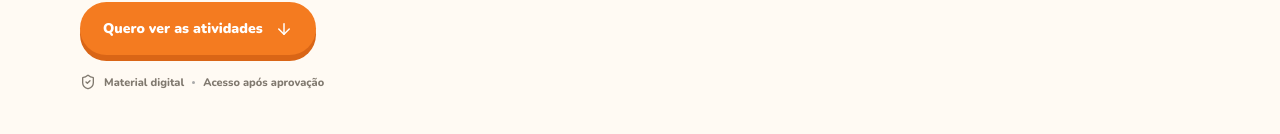
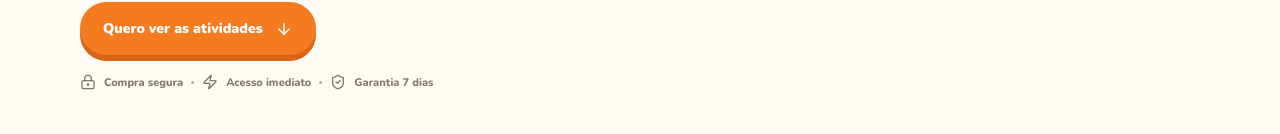
Before and after one commit to thiagosetthework-git/brincatorio, a React (Vite) app: page / in a window 1280 px wide. Shown: the part 818-952 px from the top of the page. Built offline with nearby package versions, Linux system fonts and the light colour scheme.

Commit message:
Atualiza selos de confiança da hero

```diff
--- a/src/App.tsx
+++ b/src/App.tsx
@@ -1,5 +1,5 @@
 import { useState } from 'react'
-import { ArrowDown, ArrowRight, Check, ChevronDown, Download, LockKeyhole, Menu, Printer, ShieldCheck, Sparkles, X } from 'lucide-react'
+import { ArrowDown, ArrowRight, Check, ChevronDown, Download, LockKeyhole, Menu, Printer, ShieldCheck, Sparkles, Zap, X } from 'lucide-react'
 
 const checkoutUrl = 'https://pay.cakto.com.br/wcys8zr_1365256'
 const activities = [
@@ -41,7 +41,7 @@ export default function App() {
         <p className="hero-prompt">Você abre, escolhe uma e começa agora.</p>
         <ul className="hero-points"><li><span><Check size={15}/></span> Ideias fáceis para colocar em prática</li><li><span><Check size={15}/></span> Para diferentes momentos e ritmos</li><li><span><Check size={15}/></span> Mais criatividade e conexão em família</li></ul>
         <button className="button button-primary hero-button" onClick={() => goTo('atividades')}>Quero ver as atividades <ArrowDown size={18}/></button>
-        <div className="hero-assurance"><ShieldCheck size={16}/> Material digital <i/> Acesso após aprovação</div>
+        <div className="hero-assurance"><LockKeyhole size={16}/> Compra segura <i/><Zap size={16}/> Acesso imediato <i/><ShieldCheck size={16}/> Garantia 7 dias</div>
       </div>
       <div className="hero-art" aria-label="Mockup do kit BRINCATÓRIO"><img className="hero-mockup-image" src="/Mockup%20Hero.png" alt="Mockup dos materiais do BRINCATÓRIO"/></div>
     </section>
```
